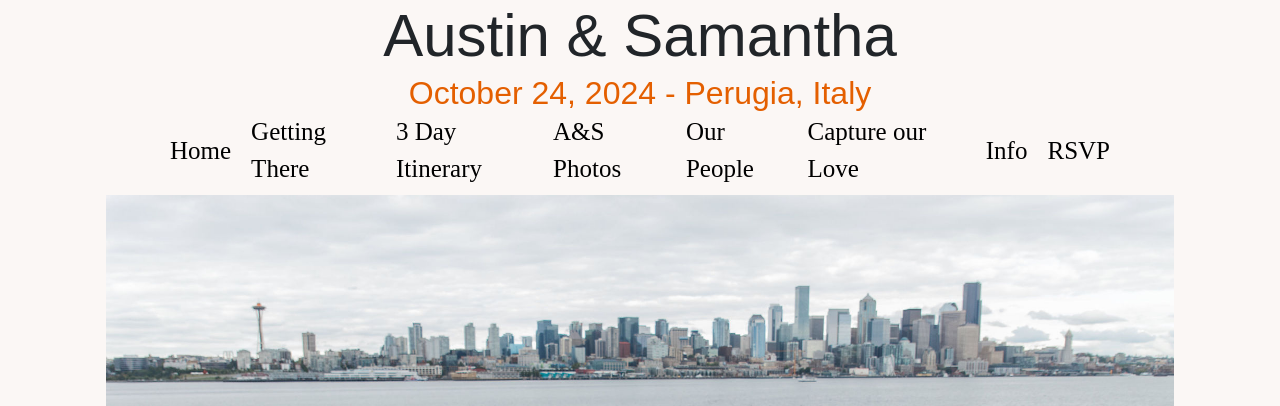
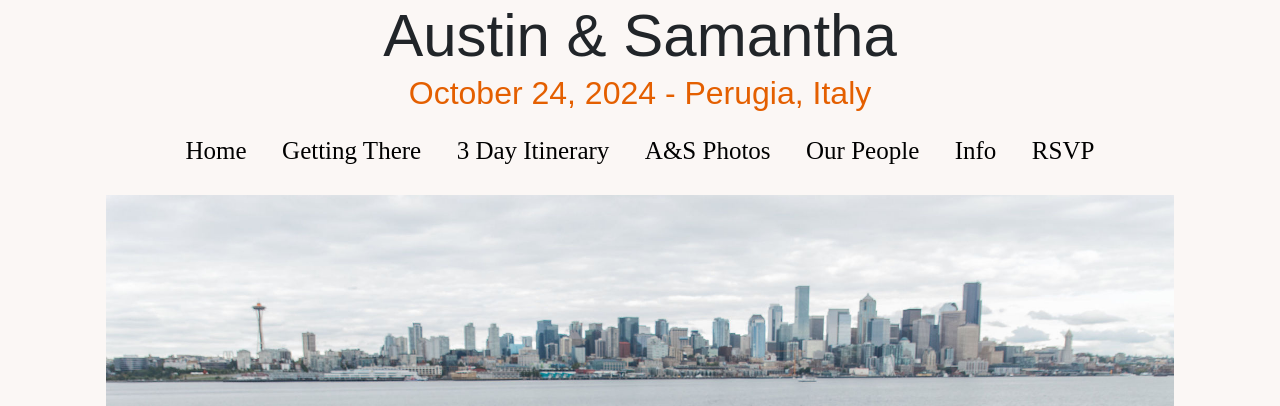
Before and after one commit to AustinMcLean/AuSam, a Django app: template main_app/templates/home.html in a window 1280 px wide. Shown: the top 406 px of the page. Run offline with Django 3.2, Linux system fonts and the light colour scheme; the template is opened without the code that fills it, so the values that code supplies are empty; some libraries are stand-ins or nearby versions.

Commit message:
Removed Capture our Love from navbars (#60)
Co-authored-by: AustinMcLean <austin_mclean@hotmail.com>

```diff
--- a/main_app/templates/base.html
+++ b/main_app/templates/base.html
@@ -22,7 +22,6 @@
               <li><a href="{% url 'itinerary' %}">3 Day Itinerary</a></li>
               <li><a href="{% url 'photos' %}">A&S Photos</a></li>
               <li><a href="{% url 'people' %}">Our People</a></li>
-              <li><a href="capture.html">Capture our Love</a></li>
               <li><a href="{% url 'info' %}">Info</a></li>
               <li><a href="{% url 'rsvp' %}">RSVP</a></li>
           </ul>
@@ -40,7 +39,7 @@
             <li class="nav-item"><a class="nav-link" href="{% url 'directions' %}">Getting There</a></li>
             <li class="nav-item"><a class="nav-link" href="{% url 'itinerary' %}">3 Day Itinerary</a></li>
             <li class="nav-item"><a class="nav-link" href="{% url 'photos' %}">A&S Photos</a></li>
-            <li class="nav-item"><a class="nav-link" href="capture.html">Capture our Love</a></li>
+            <li class="nav-item"><a class="nav-link" href="{% url 'people' %}">Our People</a></li>
             <li class="nav-item"><a class="nav-link" href="{% url 'info' %}">Info</a></li>
             <li class="nav-item"><a class="nav-link" href="{% url 'rsvp' %}">RSVP</a></li>
           </ul>
```
